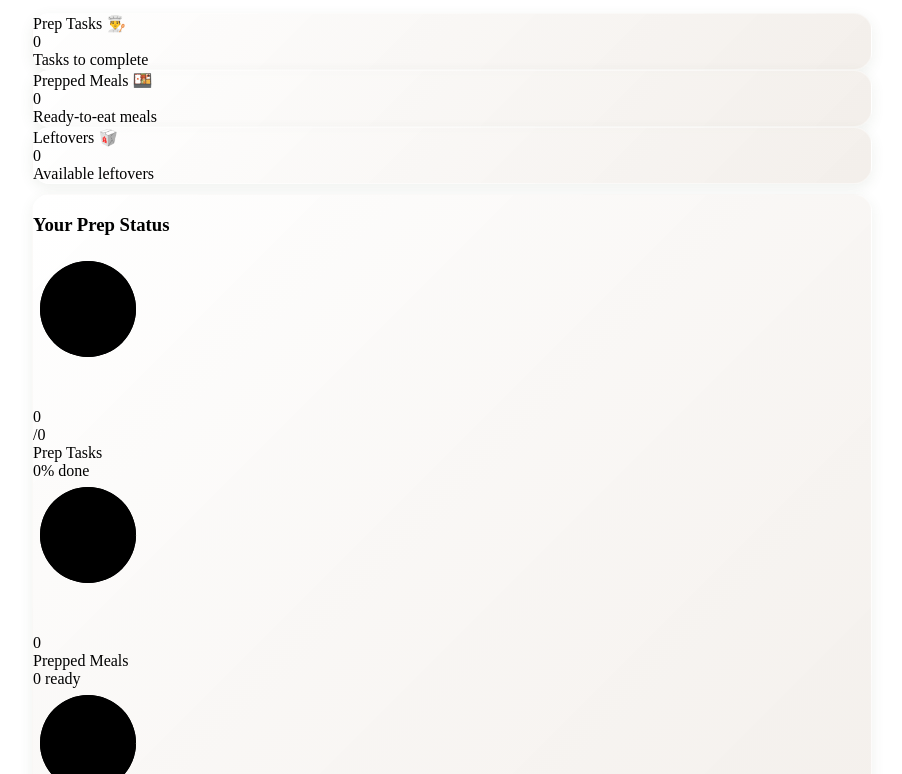
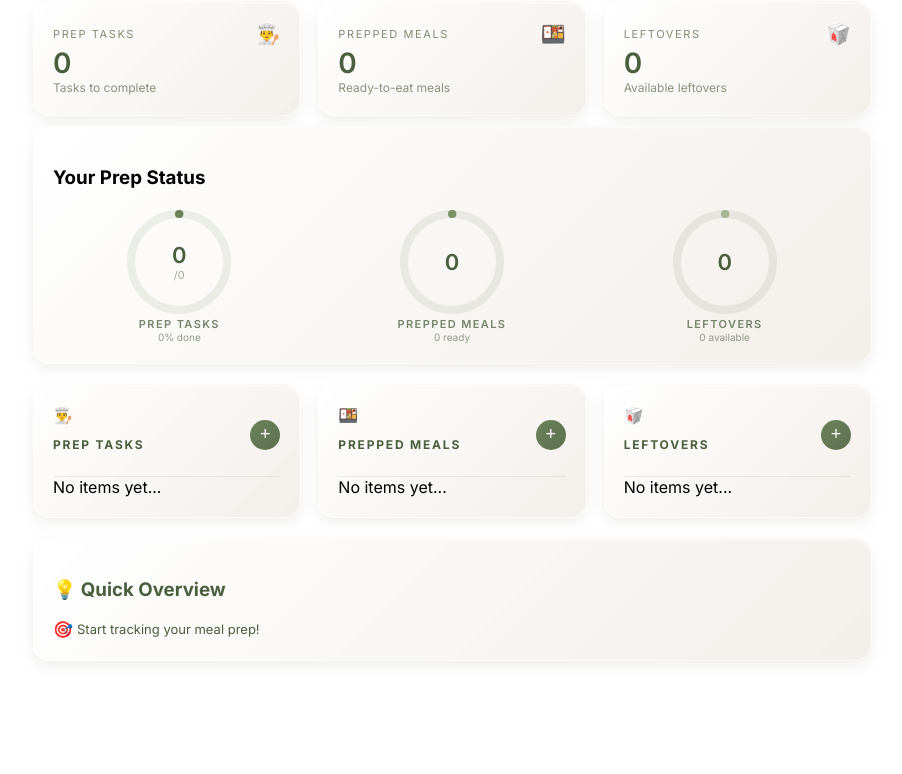
Before and after one commit to thatgirltemplates/mealprepcss, a plain HTML site: page index.html in a window 1280 px wide. Shown: the part 85-859 px from the top of the page, without its empty margins (188-1090 px from the left). After the commit the page ends 800 px from the top, so only its background shows below. Drawn offline with nearby package versions, Linux system fonts and the light colour scheme.

Commit message:
Update style.css

```diff
--- a/style.css
+++ b/style.css
@@ -1,5 +1,262 @@
 /* ----------------------------------------------------
-   INSIGHT ALIGNMENT — CLEAN + FINAL
+   BASE RESET
+---------------------------------------------------- */
+*,
+*::before,
+*::after {
+  box-sizing: border-box;
+}
+
+html, body {
+  margin: 0;
+  padding: 0;
+  width: 100%;
+  height: auto;
+  font-family: 'Inter', sans-serif;
+  background: transparent !important;
+}
+
+/* ----------------------------------------------------
+   WRAPPER + CONTAINER
+---------------------------------------------------- */
+.dashboard-wrapper {
+  width: 100%;
+  padding: 16px !important;
+}
+
+.dashboard-container {
+  max-width: 840px !important;
+  margin: 0 auto !important;
+}
+
+/* ----------------------------------------------------
+   HEADER
+---------------------------------------------------- */
+.dashboard-header {
+  text-align: center;
+  margin-bottom: 10px !important;
+}
+
+.dashboard-title {
+  font-family: 'Cormorant Garamond', serif;
+  font-size: 26px !important;
+  font-weight: 500 !important;
+  margin: 0 0 10px 0 !important;
+  color: #4A5F3D;
+}
+
+.dashboard-subtitle {
+  margin-top: 4px !important;
+  font-size: 13px;
+  opacity: 0.7 !important;
+  color: rgba(74, 95, 61, 0.7);
+}
+
+/* ----------------------------------------------------
+   CARD STYLING — GLASSMORPHISM
+---------------------------------------------------- */
+.stat-card,
+.progress-card,
+.content-card,
+.insights-card {
+  background: linear-gradient(
+    135deg,
+    rgba(255, 255, 255, 0.82) 0%,
+    rgba(241, 236, 231, 0.85) 100%
+  ) !important;
+
+  border: 1px solid rgba(255, 255, 255, 0.45) !important;
+  border-radius: 18px !important;
+
+  backdrop-filter: blur(10px) !important;
+  -webkit-backdrop-filter: blur(10px) !important;
+
+  box-shadow:
+    inset 0 1px 2px rgba(255, 255, 255, 0.6),
+    0 6px 14px rgba(74, 95, 61, 0.09) !important;
+
+  padding: 20px;
+}
+
+/* Tight spacing for Notion */
+.stats-grid,
+.progress-card,
+.content-card,
+.insights-card {
+  margin-top: 10px !important;
+  margin-bottom: 10px !important;
+}
+
+/* ----------------------------------------------------
+   GRID
+---------------------------------------------------- */
+.stats-grid {
+  display: grid;
+  grid-template-columns: repeat(auto-fit, minmax(220px, 1fr));
+  gap: 16px;
+}
+
+.content-grid {
+  display: grid;
+  grid-template-columns: 1fr 1fr 1fr;
+  gap: 16px;
+}
+
+@media (max-width: 1100px) {
+  .content-grid { grid-template-columns: 1fr; }
+}
+
+/* ----------------------------------------------------
+   STAT CARDS
+---------------------------------------------------- */
+.stat-header {
+  display: flex;
+  justify-content: space-between;
+  align-items: center;
+}
+
+.stat-label {
+  font-size: 11px;
+  letter-spacing: 1.6px;
+  text-transform: uppercase;
+  color: rgba(74, 95, 61, 0.7);
+}
+
+.stat-icon {
+  font-size: 20px;
+}
+
+.stat-value {
+  font-size: 28px;
+  font-weight: 600;
+  color: #4A5F3D;
+}
+
+.stat-description {
+  font-size: 12px;
+  color: rgba(74, 95, 61, 0.65);
+}
+
+/* ----------------------------------------------------
+   PROGRESS RINGS
+---------------------------------------------------- */
+.progress-rings {
+  display: flex;
+  justify-content: space-around;
+  flex-wrap: wrap;
+  gap: 20px;
+}
+
+.ring-wrapper {
+  position: relative;
+  width: 110px;
+  height: 110px;
+}
+
+.progress-ring {
+  transform: rotate(-90deg);
+  width: 100%;
+  height: 100%;
+}
+
+.progress-ring-circle {
+  fill: none;
+  stroke-width: 8;
+  transition: stroke-dashoffset 0.8s ease;
+}
+
+.progress-ring-bg {
+  stroke: rgba(107, 130, 89, 0.12);
+}
+
+.progress-ring-fill {
+  stroke: #6B8259;
+  stroke-linecap: round;
+}
+
+.ring-center {
+  position: absolute;
+  top: 50%;
+  left: 50%;
+  transform: translate(-50%, -50%);
+  text-align: center;
+}
+
+.ring-value {
+  font-size: 22px;
+  font-weight: 600;
+  color: #4A5F3D;
+}
+
+.ring-total {
+  font-size: 11px;
+  color: rgba(74, 95, 61, 0.5);
+}
+
+.ring-label {
+  font-size: 11px;
+  font-weight: 600;
+  text-transform: uppercase;
+  letter-spacing: 1.4px;
+  text-align: center;
+  color: rgba(74, 95, 61, 0.75);
+}
+
+.ring-sublabel {
+  font-size: 10px;
+  text-align: center;
+  color: rgba(74, 95, 61, 0.6);
+}
+
+/* ----------------------------------------------------
+   CONTENT CARDS
+---------------------------------------------------- */
+.card-header {
+  display: flex;
+  justify-content: space-between;
+  align-items: center;
+  padding-bottom: 12px;
+  border-bottom: 1px solid rgba(107, 130, 89, 0.13);
+}
+
+.card-title {
+  font-size: 12px;
+  text-transform: uppercase;
+  letter-spacing: 1.8px;
+  color: #4A5F3D;
+}
+
+.add-btn {
+  width: 30px;
+  height: 30px;
+  border-radius: 50%;
+  border: none;
+  background: linear-gradient(135deg, #6B8259, #5D7150);
+  color: white;
+  font-size: 18px;
+  cursor: pointer;
+}
+
+/* ----------------------------------------------------
+   TASK LISTS
+---------------------------------------------------- */
+.task-list {
+  display: flex;
+  flex-direction: column;
+  gap: 8px;
+}
+
+.task-item {
+  padding: 10px 12px;
+  background: rgba(255,255,255,0.8);
+  border-radius: 12px;
+  border: 1px solid rgba(107, 130, 89, 0.12);
+  font-size: 13px;
+  color: #4A5F3D;
+}
+
+/* ----------------------------------------------------
+   INSIGHTS (your overrides)
 ---------------------------------------------------- */
 .insight-item {
   display: flex !important;
@@ -12,151 +269,109 @@
   align-items: center !important;
   justify-content: center !important;
   font-size: 16px !important;
-  line-height: 1 !important;
-  margin: 0 !important;
-  padding: 0 !important;
   position: relative;
-  top: -1px; /* perfect vertical centering */
+  top: -1px;
 }
 
 .insight-text {
   font-family: 'Inter', sans-serif !important;
   font-size: 13px !important;
-  font-weight: 400 !important;
   color: #4A5F3D !important;
   line-height: 1.3 !important;
-  margin: 0 !important;
-  padding: 0 !important;
-  display: inline-block !important;
 }
 
-/* Remove old leftover .insight-line behavior */
-.insight-line {
-  display: flex !important;
-  align-items: center !important;
-  gap: 4px !important;
-}
-
-/* ----------------------------------------------------
-   NOTION-INTEGRATION OVERRIDES
----------------------------------------------------- */
-
-/* Transparent background for embed */
-html, body {
-  background: transparent !important;
-}
-
-/* Reduce padding so widget fits tightly */
-.dashboard-wrapper {
-  padding: 16px !important;
-}
-
-/* Match Notion content width */
-.dashboard-container {
-  max-width: 840px !important;
-  margin: 0 auto !important;
-}
-
-/* Slight translucent glass effect */
-.stat-card,
-.progress-card,
-.content-card,
-.insights-card {
-  background: rgba(255, 255, 255, 0.6) !important;
-  backdrop-filter: blur(8px) !important;
-  -webkit-backdrop-filter: blur(8px) !important;
-  border: 1px solid rgba(255, 255, 255, 0.35) !important;
-  box-shadow: 0 4px 12px rgba(0,0,0,0.06) !important;
-}
-
-/* Tighten vertical spacing */
-.stats-grid,
-.progress-card,
-.content-card,
-.insights-card {
-  margin-top: 10px !important;
-  margin-bottom: 10px !important;
-}
-
-/* Top title match */
-.dashboard-title {
-  font-size: 26px !important;
-  font-weight: 500 !important;
-  margin-top: 0 !important;
-  margin-bottom: 4px !important;
-}
-
-.dashboard-subtitle {
-  margin-top: 0 !important;
-  opacity: 0.7 !important;
-}
-
-/* Remove empty bottom padding */
-body {
-  padding-bottom: 0 !important;
-  margin-bottom: 0 !important;
-  height: auto !important;
-}
-
-/* Ensure insight headings stay on-brand */
 .insights-card h3 {
   color: #4A5F3D !important;
 }
 
-/* Replace old gradient with lighter one */
-.insights-card {
-  background: linear-gradient(135deg, #FFFFFF 0%, #F9F7F4 100%) !important;
-  color: #4A5F3D !important;
-}
-.stat-card,
-.progress-card,
-.content-card,
-.insights-card {
-  background: #ffffffea !important;  /* soft white with a hint of warmth */
-  border-radius: 20px !important;
-
-  /* ✦ Subtle 3D top-edge light */
-  background-image: linear-gradient(
-    to bottom,
-    rgba(255, 255, 255, 0.96) 0%,
-    rgba(247, 244, 239, 0.92) 50%,
-    rgba(255, 255, 255, 0.96) 100%
-  ) !important;
-
-  /* ✦ Gentle inner glow → feels expensive */
-  box-shadow:
-    inset 0 1px 2px rgba(255, 255, 255, 0.6),
-    0 6px 14px rgba(0, 0, 0, 0.05),
-    0 2px 4px rgba(0, 0, 0, 0.03) !important;
-
-  border: 1px solid rgba(255,255,255,0.7) !important;
-
-  backdrop-filter: blur(6px) !important;
-  -webkit-backdrop-filter: blur(6px) !important;
-}
-/* Soft airy gradient matching #F1ECE7 */
-.stat-card,
-.progress-card,
-.content-card,
-.insights-card {
-  background: linear-gradient(
-    135deg,
-    rgba(255, 255, 255, 0.82) 0%,
-    rgba(241, 236, 231, 0.85) 100%
-  ) !important;
-
-  border: 1px solid rgba(255, 255, 255, 0.45) !important;
-  backdrop-filter: blur(10px) !important;
-  -webkit-backdrop-filter: blur(10px) !important;
-
-  box-shadow: 0 4px 14px rgba(74, 95, 61, 0.09) !important;
-
-  border-radius: 18px !important;
-}
-.dashboard-title {
-  margin-bottom: 10px !important; /* increase space below title */
+/* ----------------------------------------------------
+   MODAL
+---------------------------------------------------- */
+.modal-overlay {
+  position: fixed;
+  inset: 0;
+  background: rgba(26,22,19,0.7);
+  backdrop-filter: blur(6px);
+  display: none;
+  align-items: center;
+  justify-content: center;
 }
 
-.dashboard-subtitle {
-  margin-top: 4px !important; /* optional – adds a little more space */
+.modal-overlay.active {
+  display: flex;
 }
+
+.modal {
+  background: white;
+  padding: 24px;
+  border-radius: 20px;
+  width: 100%;
+  max-width: 420px;
+}
+
+.modal h3 {
+  font-family: 'Cormorant Garamond', serif;
+  font-size: 24px;
+  color: #4A5F3D;
+  text-align: center;
+}
+
+.input-label {
+  font-size: 10px;
+  text-transform: uppercase;
+  letter-spacing: 1.4px;
+  color: rgba(74, 95, 61, 0.8);
+  margin-top: 12px;
+}
+
+.modal input {
+  width: 100%;
+  padding: 10px;
+  border-radius: 10px;
+  border: 1.5px solid rgba(107, 130, 89, 0.25);
+  font-size: 14px;
+}
+
+/* Buttons */
+.modal-buttons {
+  display: flex;
+  gap: 10px;
+  margin-top: 18px;
+}
+
+.modal-btn {
+  flex: 1;
+  padding: 10px;
+  font-size: 12px;
+  text-transform: uppercase;
+  border: none;
+  border-radius: 999px;
+  cursor: pointer;
+}
+
+.modal-btn.primary {
+  background: linear-gradient(135deg, #6B8259, #5D7150);
+  color: white;
+}
+
+.modal-btn.secondary {
+  background: rgba(107,130,89,0.1);
+  color: #6B8259;
+}
+
+/* ----------------------------------------------------
+   LIMIT WARNING
+---------------------------------------------------- */
+.limit-warning {
+  background: rgba(212,165,116,0.18);
+  border: 1px solid rgba(212,165,116,0.3);
+  border-radius: 14px;
+  padding: 10px 12px;
+  font-size: 12px;
+  color: #C69D67;
+  display: none;
+}
+
+.limit-warning.active {
+  display: block;
+}
```
